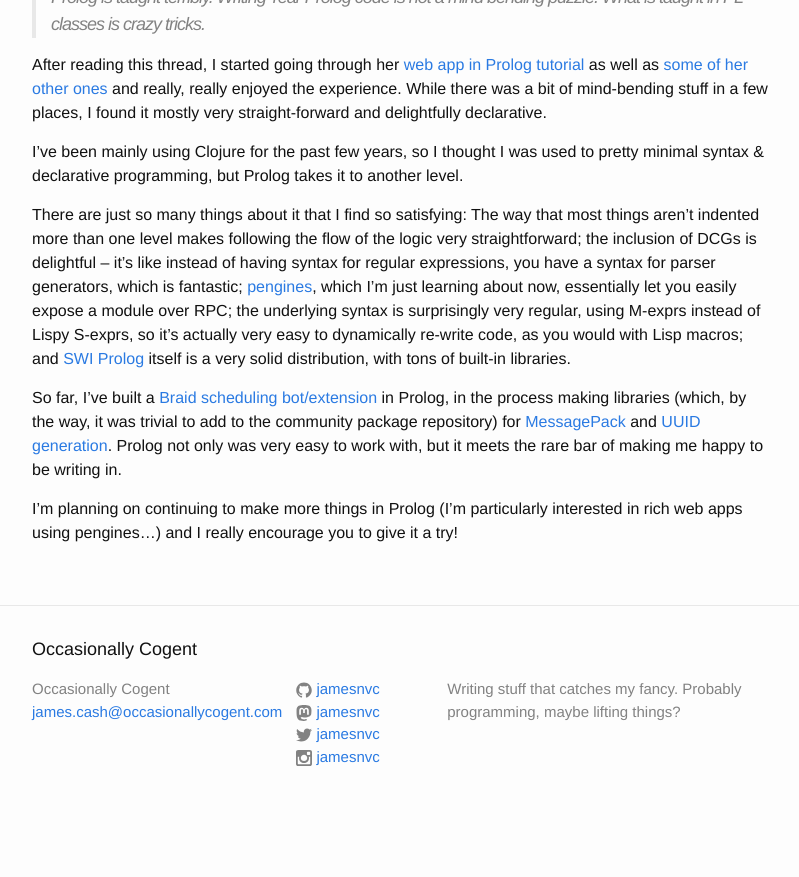
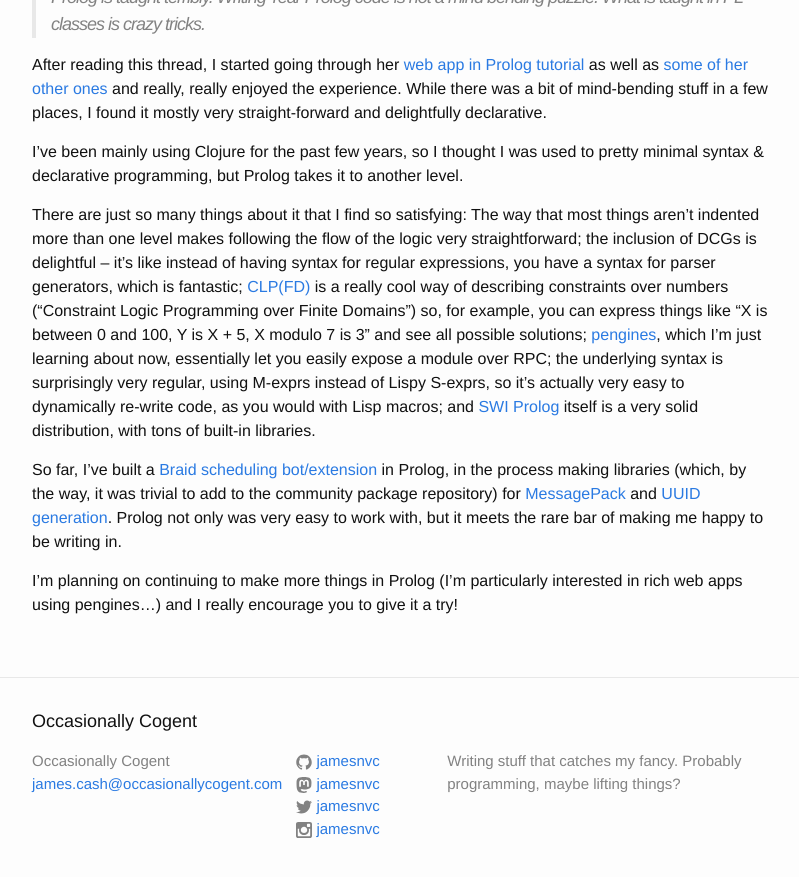
Before and after one commit to jamesnvc/occasionallycogent, a Jekyll site: the page built from _posts/2018-03-24-discovering_an_old_language.md, in a window 1280 px wide and 900 px high, scrolled down 612 px. Shown: the top 877 px of the window, without its empty margins (238-1037 px from the left). Built offline with Jekyll 4.4.1, drawn with Linux system fonts in a browser that asks for light colours; before the commit the page ends 1440 px from its top, so only the background shows below that.

Commit message:
Add a link to clpfd docs

```diff
--- a/_posts/2018-03-24-discovering_an_old_language.md
+++ b/_posts/2018-03-24-discovering_an_old_language.md
@@ -25,6 +25,7 @@
 There are just so many things about it that I find so satisfying:
 The way that most things aren't indented more than one level makes following the flow of the logic very straightforward;
 the inclusion of DCGs is delightful -- it's like instead of having syntax for regular expressions, you have a syntax for parser generators, which is fantastic;
+[CLP(FD)][clpfd] is a really cool way of describing constraints over numbers ("Constraint Logic Programming over Finite Domains") so, for example, you can express things like "X is between 0 and 100, Y is X + 5, X modulo 7 is 3" and see all possible solutions;
 [pengines][], which I'm just learning about now, essentially let you easily expose a module over RPC;
 the underlying syntax is surprisingly very regular, using M-exprs instead of Lispy S-exprs, so it's actually very easy to dynamically re-write code, as you would with Lisp macros;
 and [SWI Prolog][swi-prolog] itself is a very solid distribution, with tons of built-in libraries.
```
Also changed, not shown: other parts of _posts/2018-03-24-discovering_an_old_language.md (+1 -0 lines).
